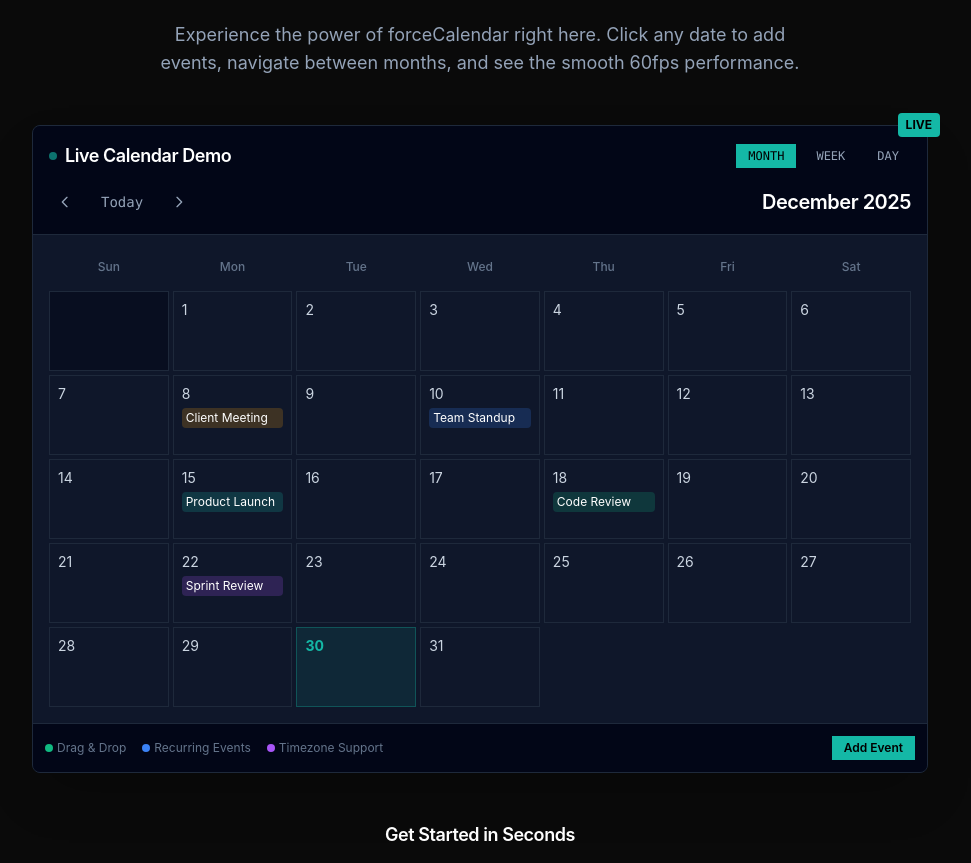
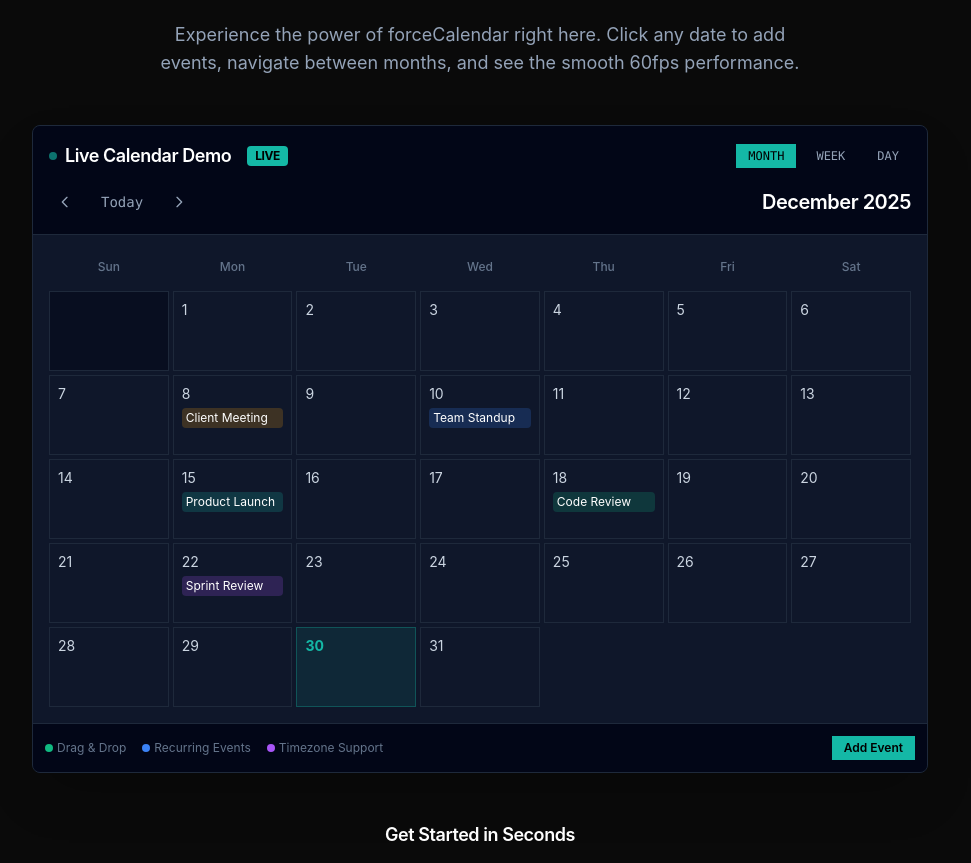
Before and after one commit to forceCalendar/www, a Next.js app: page / in a window 1280 px wide. Shown: the part 1190-2053 px from the top of the page, without its empty margins (160-1131 px from the left). Built offline with nearby package versions, Linux system fonts and the light colour scheme; no server answers.

Commit message:
Fix LIVE badge overlapping issue by integrating it into the header

```diff
--- a/components/LiveCalendarDemo.tsx
+++ b/components/LiveCalendarDemo.tsx
@@ -126,11 +126,12 @@ export default function LiveCalendarDemo() {
       {/* Calendar Container */}
       <div className="bg-slate-900 border border-slate-800 rounded-lg overflow-hidden shadow-2xl">
         {/* Header */}
-        <div className="bg-slate-950 p-4 border-b border-slate-800">
+        <div className="bg-slate-950 p-4 border-b border-slate-800 relative">
           <div className="flex items-center justify-between mb-4">
             <h3 className="text-lg font-semibold text-white flex items-center gap-2">
               <div className="w-2 h-2 bg-teal-500 rounded-full animate-pulse" />
               Live Calendar Demo
+              <span className="ml-2 px-2 py-0.5 bg-teal-500 text-black text-xs font-bold rounded">LIVE</span>
             </h3>
             <div className="flex items-center gap-2">
               {['month', 'week', 'day'].map((v) => (
@@ -313,11 +314,6 @@ export default function LiveCalendarDemo() {
           </div>
         </div>
       )}
-
-      {/* Floating Stats */}
-      <div className="absolute -top-3 -right-3 bg-teal-500 text-black text-xs font-bold px-2 py-1 rounded">
-        LIVE
-      </div>
     </div>
   );
 }
```
